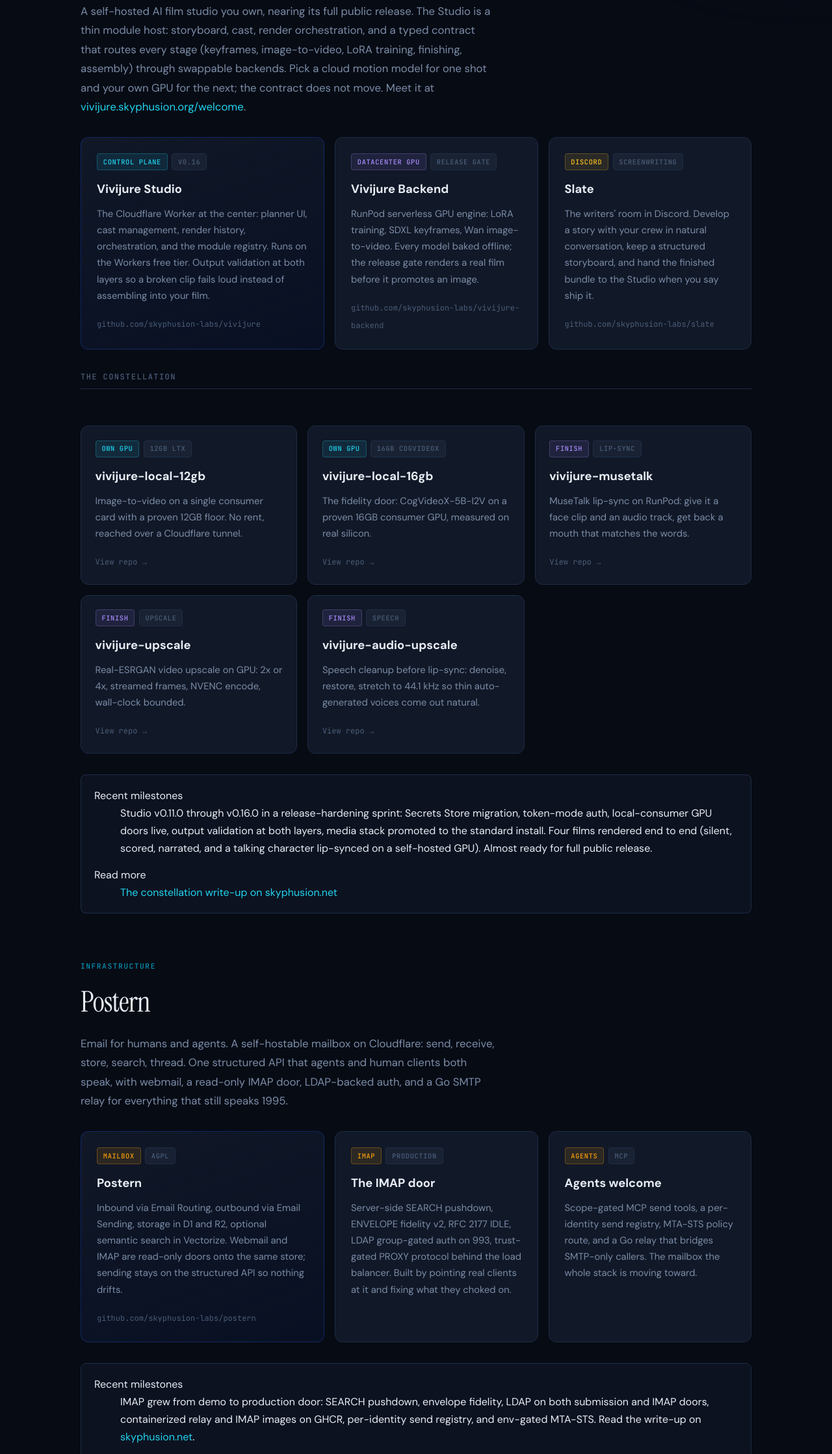
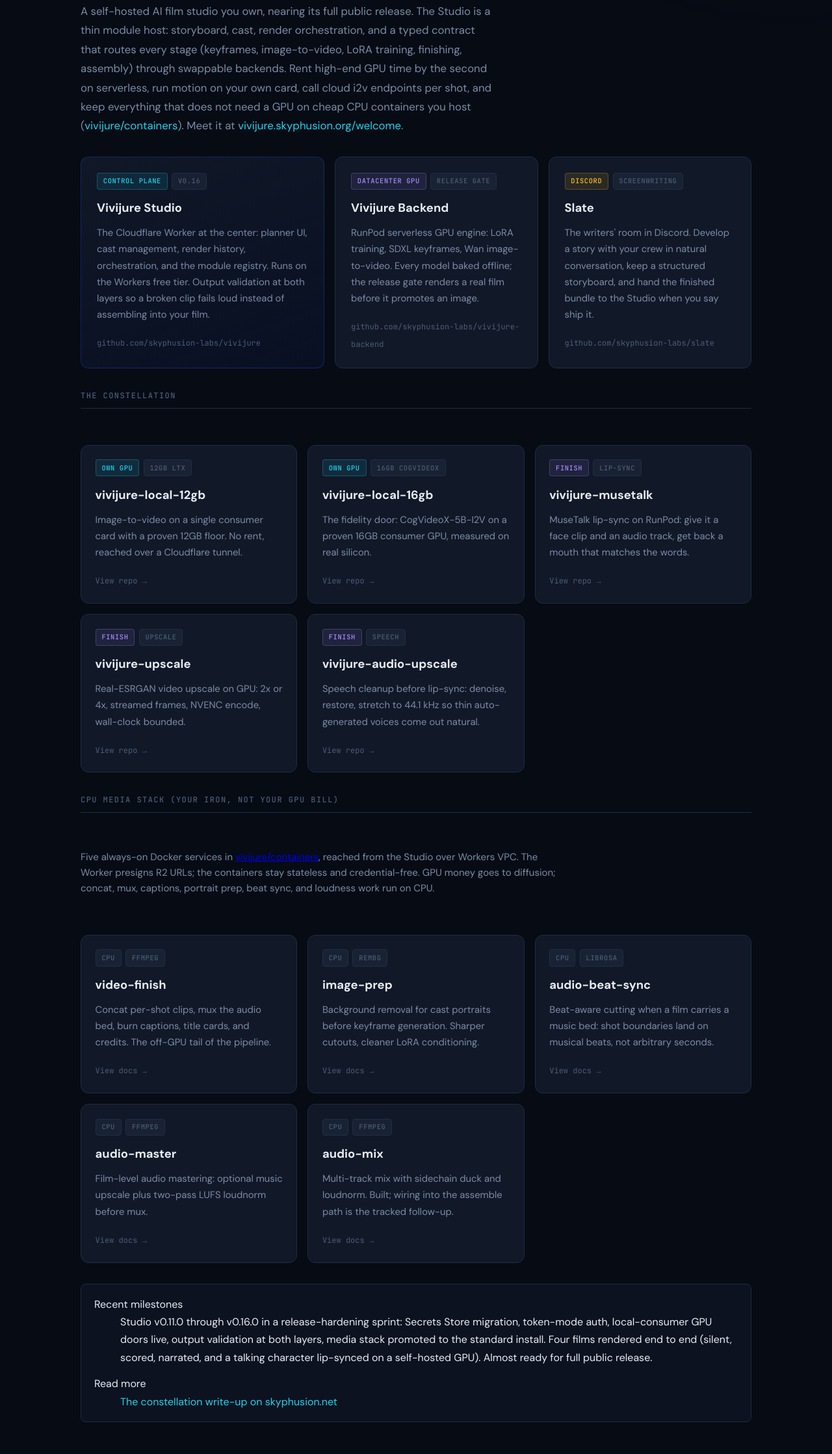
Before and after one commit to skyphusion-labs/skyphusion-org, a website: page public/index.html in a window 1280 px wide. Shown: the part 1019-3257 px from the top of the page at 65% size. Drawn offline with Linux system fonts and the light colour scheme; a web font is replaced by a local one.

Commit message:
Updated with latest vivijure info/routing diagram

```diff
--- a/public/index.html
+++ b/public/index.html
@@ -14,6 +14,8 @@
   <link rel="me" href="https://github.com/skyphusion" />
   <link rel="me" href="https://github.com/skyphusion-labs" />
   <link rel="me" href="https://skyphusion.net" />
+  <link rel="me" href="https://github.skyphusion.org" />
+  <link rel="me" href="https://github.skyphusion.net" />
   <link rel="me" href="https://x.com/skyphusion" />
   <meta property="og:type" content="website" />
   <meta property="og:site_name" content="Skyphusion Labs" />
@@ -65,7 +67,6 @@
           "https://github.skyphusion.net",
           "https://github.com/skyphusion",
           "https://x.com/skyphusion",
-          "https://status.skyphusion.org",
           "https://vivijure.skyphusion.org/welcome"
         ]
       },
@@ -82,8 +83,28 @@
           "https://skyphusion.net",
           "https://skyphusion.net/about/",
           "https://github.skyphusion.net",
+          "https://github.skyphusion.org",
           "https://x.com/skyphusion"
         ]
+      },
+      {
+        "@type": "SoftwareApplication",
+        "@id": "https://skyphusion.org/#vivijure",
+        "name": "Vivijure",
+        "applicationCategory": "MultimediaApplication",
+        "operatingSystem": "Cloudflare Workers",
+        "description": "Free, AGPL-3.0 open source AI film studio by Conrad Rockenhaus and Skyphusion Labs. Storyboard, cast, render orchestration, swappable GPU backends, and a CPU container media stack so assembly stays off the GPU bill.",
+        "url": "https://vivijure.skyphusion.org/welcome",
+        "downloadUrl": "https://github.com/skyphusion-labs/vivijure",
+        "codeRepository": "https://github.com/skyphusion-labs/vivijure",
+        "author": { "@id": "https://skyphusion.org/#founder" },
+        "publisher": { "@id": "https://skyphusion.org/#organization" },
+        "offers": {
+          "@type": "Offer",
+          "price": "0",
+          "priceCurrency": "USD"
+        },
+        "license": "https://www.gnu.org/licenses/agpl-3.0.html"
       },
       {
         "@type": "WebPage",
@@ -173,8 +194,11 @@
         <p class="section-intro">
           A self-hosted AI film studio you own, nearing its full public release. The Studio is a thin module host:
           storyboard, cast, render orchestration, and a typed contract that routes every stage (keyframes,
-          image-to-video, LoRA training, finishing, assembly) through swappable backends. Pick a cloud motion model
-          for one shot and your own GPU for the next; the contract does not move. Meet it at
+          image-to-video, LoRA training, finishing, assembly) through swappable backends. Rent high-end GPU time
+          by the second on serverless, run motion on your own card, call cloud i2v endpoints per shot, and keep
+          everything that does not need a GPU on cheap CPU containers you host
+          (<a href="https://github.com/skyphusion-labs/vivijure/tree/main/containers" target="_blank" rel="noopener noreferrer">vivijure/containers</a>).
+          Meet it at
           <a href="https://vivijure.skyphusion.org/welcome" target="_blank" rel="noopener noreferrer">vivijure.skyphusion.org/welcome</a>.
         </p>
       </div>
@@ -268,6 +292,59 @@
               <h4><a href="https://github.com/skyphusion-labs/vivijure-audio-upscale" target="_blank" rel="noopener noreferrer">vivijure-audio-upscale</a></h4>
               <p>Speech cleanup before lip-sync: denoise, restore, stretch to 44.1 kHz so thin auto-generated voices come out natural.</p>
               <a href="https://github.com/skyphusion-labs/vivijure-audio-upscale" class="card-link" target="_blank" rel="noopener noreferrer">View repo →</a>
+            </article>
+          </li>
+        </ul>
+      </div>
+
+      <div class="project-rails" style="margin-top: 2rem;">
+        <h3 class="rail-title">CPU media stack (your iron, not your GPU bill)</h3>
+        <p class="rail-intro" style="margin: 0 0 1.25rem 0; max-width: 72ch; color: var(--muted, #8892a6); font-size: 0.9375rem; line-height: 1.6;">
+          Five always-on Docker services in
+          <a href="https://github.com/skyphusion-labs/vivijure/tree/main/containers" target="_blank" rel="noopener noreferrer">vivijure/containers</a>,
+          reached from the Studio over Workers VPC. The Worker presigns R2 URLs; the containers stay stateless and
+          credential-free. GPU money goes to diffusion; concat, mux, captions, portrait prep, beat sync, and
+          loudness work run on CPU.
+        </p>
+        <ul class="project-list">
+          <li>
+            <article class="project-card">
+              <div class="card-meta"><span class="pill pill--muted">CPU</span><span class="pill pill--muted">ffmpeg</span></div>
+              <h4><a href="https://github.com/skyphusion-labs/vivijure/tree/main/containers/video-finish" target="_blank" rel="noopener noreferrer">video-finish</a></h4>
+              <p>Concat per-shot clips, mux the audio bed, burn captions, title cards, and credits. The off-GPU tail of the pipeline.</p>
+              <a href="https://github.com/skyphusion-labs/vivijure/tree/main/containers/video-finish" class="card-link" target="_blank" rel="noopener noreferrer">View docs →</a>
+            </article>
+          </li>
+          <li>
+            <article class="project-card">
+              <div class="card-meta"><span class="pill pill--muted">CPU</span><span class="pill pill--muted">rembg</span></div>
+              <h4><a href="https://github.com/skyphusion-labs/vivijure/tree/main/containers/image-prep" target="_blank" rel="noopener noreferrer">image-prep</a></h4>
+              <p>Background removal for cast portraits before keyframe generation. Sharper cutouts, cleaner LoRA conditioning.</p>
+              <a href="https://github.com/skyphusion-labs/vivijure/tree/main/containers/image-prep" class="card-link" target="_blank" rel="noopener noreferrer">View docs →</a>
+            </article>
+          </li>
+          <li>
+            <article class="project-card">
+              <div class="card-meta"><span class="pill pill--muted">CPU</span><span class="pill pill--muted">librosa</span></div>
+              <h4><a href="https://github.com/skyphusion-labs/vivijure/tree/main/containers/audio-beat-sync" target="_blank" rel="noopener noreferrer">audio-beat-sync</a></h4>
+              <p>Beat-aware cutting when a film carries a music bed: shot boundaries land on musical beats, not arbitrary seconds.</p>
+              <a href="https://github.com/skyphusion-labs/vivijure/tree/main/containers/audio-beat-sync" class="card-link" target="_blank" rel="noopener noreferrer">View docs →</a>
+            </article>
+          </li>
+          <li>
+            <article class="project-card">
+              <div class="card-meta"><span class="pill pill--muted">CPU</span><span class="pill pill--muted">ffmpeg</span></div>
+              <h4><a href="https://github.com/skyphusion-labs/vivijure/tree/main/containers/audio-master" target="_blank" rel="noopener noreferrer">audio-master</a></h4>
+              <p>Film-level audio mastering: optional music upscale plus two-pass LUFS loudnorm before mux.</p>
+              <a href="https://github.com/skyphusion-labs/vivijure/tree/main/containers/audio-master" class="card-link" target="_blank" rel="noopener noreferrer">View docs →</a>
+            </article>
+          </li>
+          <li>
+            <article class="project-card">
+              <div class="card-meta"><span class="pill pill--muted">CPU</span><span class="pill pill--muted">ffmpeg</span></div>
+              <h4><a href="https://github.com/skyphusion-labs/vivijure/tree/main/containers/audio-mix" target="_blank" rel="noopener noreferrer">audio-mix</a></h4>
+              <p>Multi-track mix with sidechain duck and loudnorm. Built; wiring into the assemble path is the tracked follow-up.</p>
+              <a href="https://github.com/skyphusion-labs/vivijure/tree/main/containers/audio-mix" class="card-link" target="_blank" rel="noopener noreferrer">View docs →</a>
             </article>
           </li>
         </ul>
@@ -517,8 +594,8 @@
               <ul class="member-links">
                 <li><a href="https://skyphusion.net" target="_blank" rel="noopener noreferrer">skyphusion.net</a> (engineering blog)</li>
                 <li><a href="https://github.skyphusion.net" target="_blank" rel="noopener noreferrer">github.skyphusion.net</a> (GitHub page)</li>
+                <li><a href="https://github.skyphusion.org" target="_blank" rel="noopener noreferrer">github.skyphusion.org</a> (Labs GitHub page)</li>
                 <li><a href="https://x.com/skyphusion" target="_blank" rel="noopener noreferrer">x.com/skyphusion</a></li>
-                <li><a href="https://status.skyphusion.org" target="_blank" rel="noopener noreferrer">status.skyphusion.org</a> (fleet health)</li>
                 <li><a href="mailto:conrad@skyphusion.org">conrad@skyphusion.org</a></li>
               </ul>
             </div>
@@ -767,7 +844,7 @@
         <a href="https://github.com/skyphusion" target="_blank" rel="noopener noreferrer">@skyphusion</a>
         <a href="https://x.com/skyphusion" target="_blank" rel="noopener noreferrer">X</a>
         <a href="https://vivijure.skyphusion.org/welcome" target="_blank" rel="noopener noreferrer">Vivijure</a>
-        <a href="https://status.skyphusion.org" target="_blank" rel="noopener noreferrer">Status</a>
+        <a href="mailto:conrad@skyphusion.org">conrad@skyphusion.org</a>
       </nav>
     </div>
     <p class="footer-note">
```
